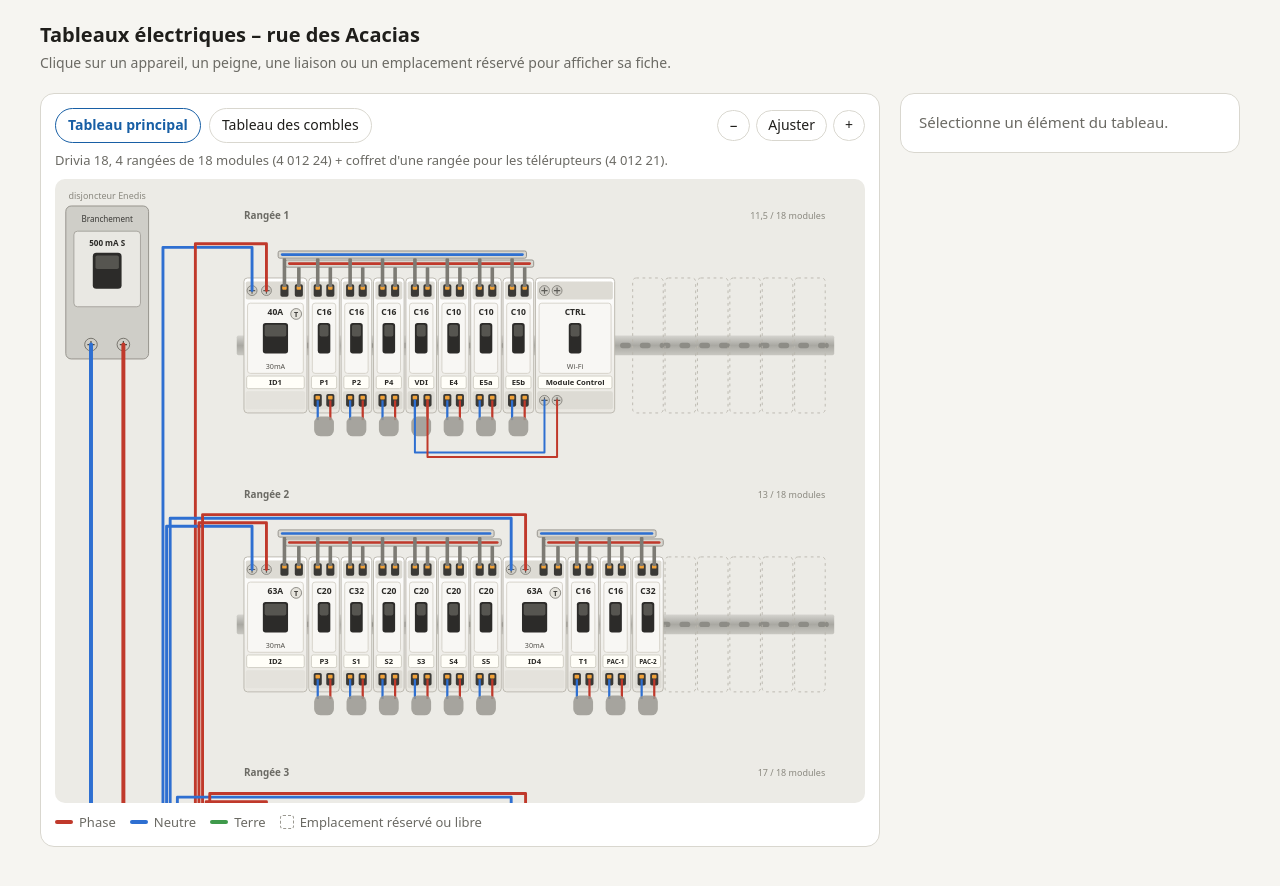
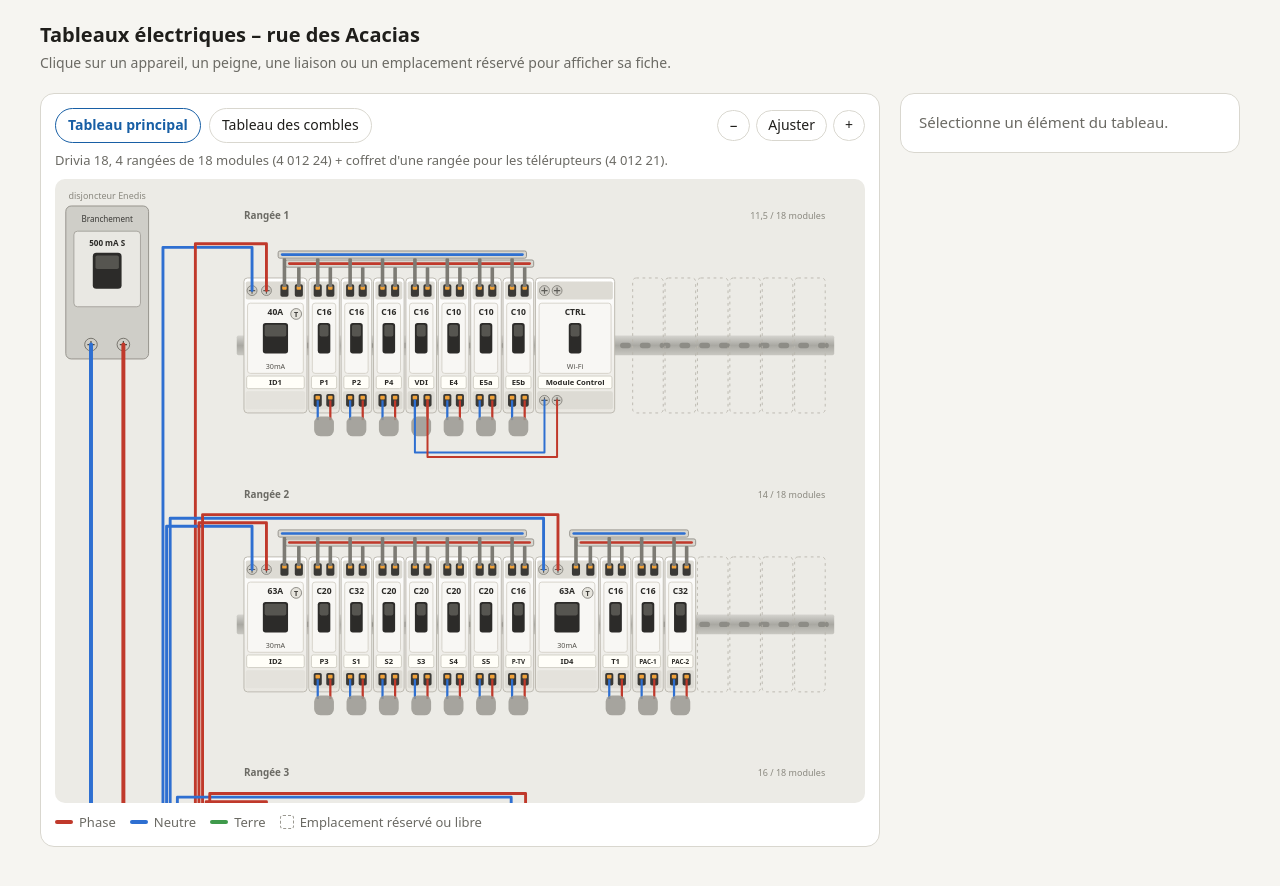
Before and after one commit to Jimbo-77/tableau-electrique-acacias, a plain HTML site: page index.html in a window 1280 px wide. Drawn offline with Linux system fonts and the light colour scheme.

Commit message:
Ajoute P-TV : 8 prises dédiées TV / home cinéma sur ID2
Disjoncteur 16 A (1,5 mm², 8 prises maximum) en rangée 2 dans le groupe
d'ID2. Le télérupteur de l'éclairage sous meubles hauts rejoint le coffret
des télérupteurs (emplacement libre) pour garder 20 % de réserve.

Co-Authored-By: Claude Opus 5.5 <noreply@anthropic.com>
Claude-Session: https://claude.ai/code/session_01KKzd9tPrzbZ1FTXF3yM5RX

```diff
--- a/index.html
+++ b/index.html
@@ -164,6 +164,8 @@ const E = {
   S3: dj(20, "S3 – Lave-vaisselle", ["Lave-vaisselle"]),
   S4: dj(20, "S4 – Lave-linge", ["Lave-linge"]),
   S5: dj(20, "S5 – Sèche-linge", ["Sèche-linge"]),
+  PTV: dj(16, "P-TV – Prises TV / home cinéma", ["8 prises dédiées au meuble TV et au home cinéma (TV, ampli, box, lecteurs, caisson)"], {
+    note: "8 prises : le maximum autorisé sur un circuit 16 A en 1,5 mm². Sur ID2 : séparé des prises du séjour (P1, ID1) et de son éclairage (ID3)." }),
   ID4: id(63, "ID4 – Eau et PAC", { note: "63 A à cause de l'appoint électrique de 5 kW de la PAC. Type de différentiel à confirmer dans la notice Viessmann." }),
   T1: dj(16, "T1 – Nourrice et adoucisseur", ["Nourrice", "Adoucisseur"]),
   PAC1: dj(16, "PAC-1 – Unité extérieure PAC", ["Unité extérieure Viessmann Vitocal 250-A, taille 08"], { section: "2,5 mm² (câble R2V, sous gaine TPC à l'extérieur)", note: "Calibre C16 A prescrit par Viessmann pour la taille 08." }),
@@ -258,7 +260,7 @@ const E = {
 };
 
 // Libellé court affiché sur l'étiquette de chaque appareil
-const LABEL = { E1A: "E1a", E1B: "E1b", E2A: "E2a", E2B: "E2b", E3A: "E3a", E3B: "E3b", E5A: "E5a", E5B: "E5b", EC1: "E-C1", EC2: "E-C2", MCTRL: "Module Control", CT20: "CT 20 A", IDEXT: "ID-EXT", EEXT: "E-EXT", PEXT: "P-EXT", CHALET: "CHAL.", PAC1: "PAC-1", PAC2: "PAC-2", TDC: "TD-C", DJVE: "VE",
+const LABEL = { PTV: "P-TV", E1A: "E1a", E1B: "E1b", E2A: "E2a", E2B: "E2b", E3A: "E3a", E3B: "E3b", E5A: "E5a", E5B: "E5b", EC1: "E-C1", EC2: "E-C2", MCTRL: "Module Control", CT20: "CT 20 A", IDEXT: "ID-EXT", EEXT: "E-EXT", PEXT: "P-EXT", CHALET: "CHAL.", PAC1: "PAC-1", PAC2: "PAC-2", TDC: "TD-C", DJVE: "VE",
   IDC1: "ID-C1", IDC2: "ID-C2", EC: "E-C", PC1: "P-C1", PC2: "P-C2", PSB: "P-SB", SSC: "SS-C" };
 
 const PANELS = {
@@ -268,10 +270,10 @@ const PANELS = {
     source: "AGCP", modules: 18,
     rows: [
       { label: "Rangée 1", items: ["ID1", "P1", "P2", "P4", "VDI", "E4", "E5A", "E5B", "MCTRL"] },
-      { label: "Rangée 2", items: ["ID2", "P3", "S1", "S2", "S3", "S4", "S5", "ID4", "T1", "PAC1", "PAC2"] },
-      { label: "Rangée 3", items: ["ID3", "E1A", "E1B", "E2A", "E2B", "VR", "VMC", "ID5", "P5", "P6", "P7", "SS", "E3A", "E3B", "TL19"] },
+      { label: "Rangée 2", items: ["ID2", "P3", "S1", "S2", "S3", "S4", "S5", "PTV", "ID4", "T1", "PAC1", "PAC2"] },
+      { label: "Rangée 3", items: ["ID3", "E1A", "E1B", "E2A", "E2B", "VR", "VMC", "ID5", "P5", "P6", "P7", "SS", "E3A", "E3B"] },
       { label: "Rangée 4 · répartiteur, départs directs et extérieur", items: ["REPART", "SPD", "IDEXT", "EEXT", "PEXT", "CHALET", "CT20", "TDC", "DJVE"] },
-      { label: "Coffret 1 rangée · télérupteurs connectés", items: ["TL1","TL2","TL3","TL4","TL5","TL6","TL7","TL8","TL9","TL11","TL12","TL13","TL14","TL15","TL16","TL17","TL18"] }
+      { label: "Coffret 1 rangée · télérupteurs connectés", items: ["TL1","TL2","TL3","TL4","TL5","TL6","TL7","TL8","TL9","TL11","TL12","TL13","TL14","TL15","TL16","TL17","TL18","TL19"] }
     ]
   },
   combles: {
```
